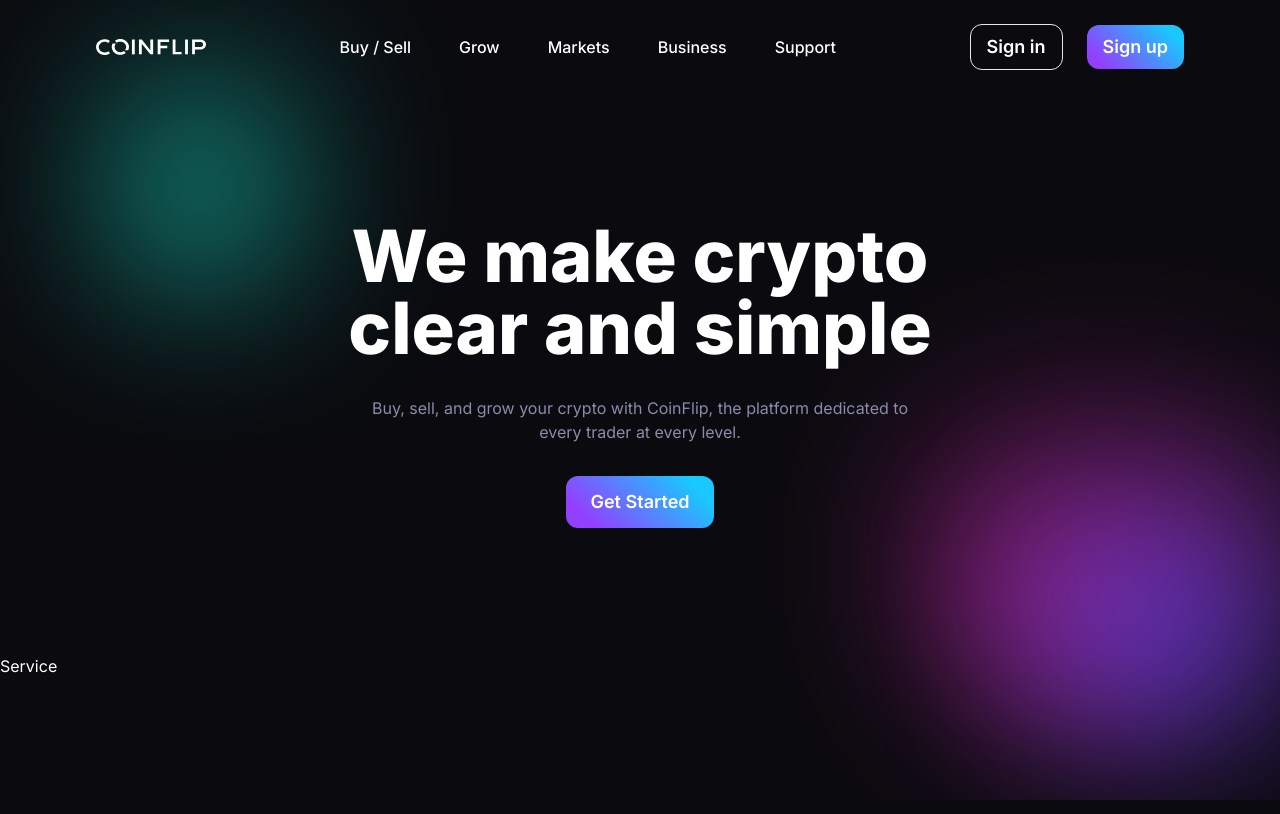
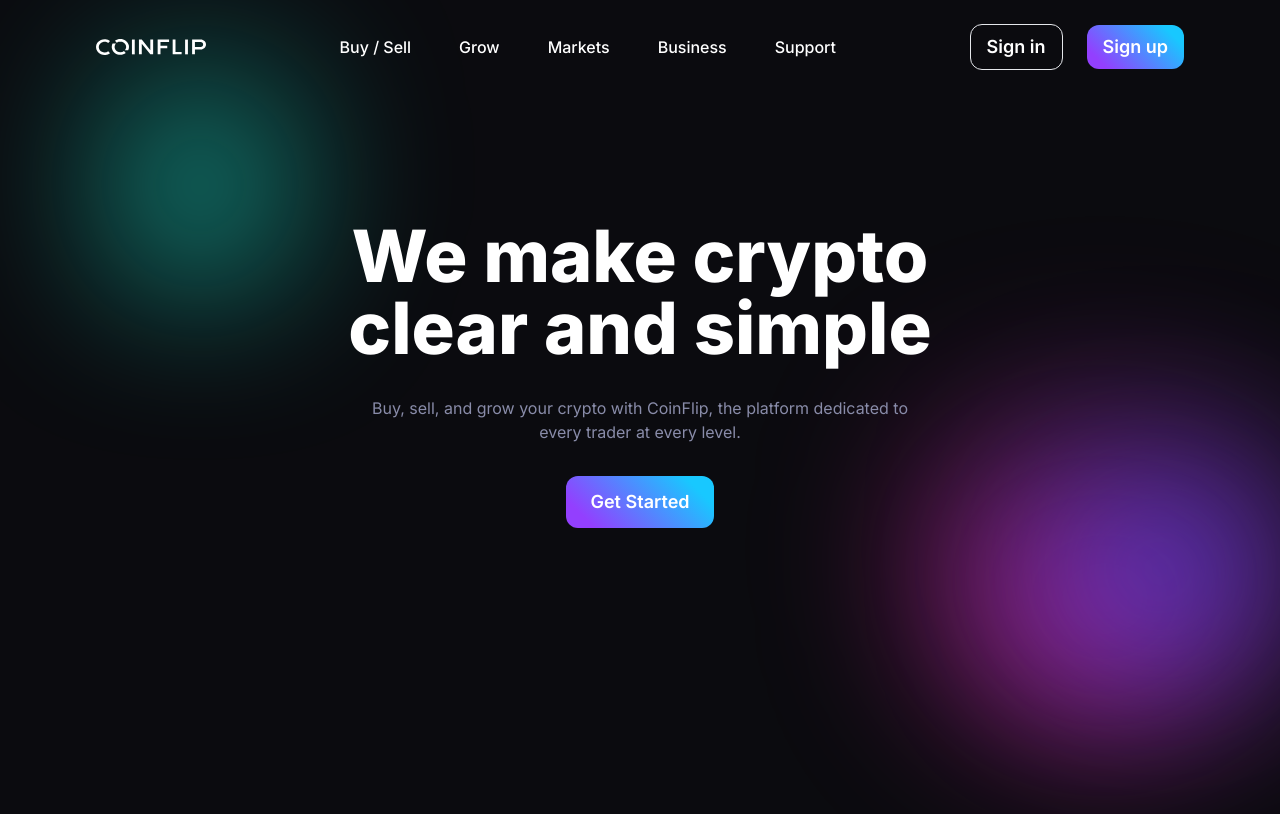
Before and after one commit to gift56/coinflip, a Vue app: page / in a window 1280 px wide. Built offline with nearby package versions, Linux system fonts and the light colour scheme.

Commit message:
working on the next

```diff
--- a/src/components/Hero.vue
+++ b/src/components/Hero.vue
@@ -29,7 +29,7 @@
       class="w-[350px] h-[350px] bg-purpleBg absolute bottom-[-10%] right-0 rounded-full blur-[85px]"
     ></div>
     <div
-      class="w-[240px] h-[240px] bg-lightBlueBg absolute bottom-[-10%] right-0 rounded-full blur-[85px] z-10"
+      class="w-[240px] h-[240px] bg-lightBlueBg absolute bottom-[0%] right-0 rounded-full blur-[85px] z-10"
     ></div>
   </section>
 </template>
--- a/src/components/Service.vue
+++ b/src/components/Service.vue
@@ -1,5 +1,13 @@
 <template>
-  <section>Service</section>
+  <section class="w-full">
+    <div class="container">
+      <div
+        class="grid md:grid-cols-3 items-start justify-between gap-8 w-full py-20"
+      >
+        <div></div>
+      </div>
+    </div>
+  </section>
 </template>
 
 <script>
```
